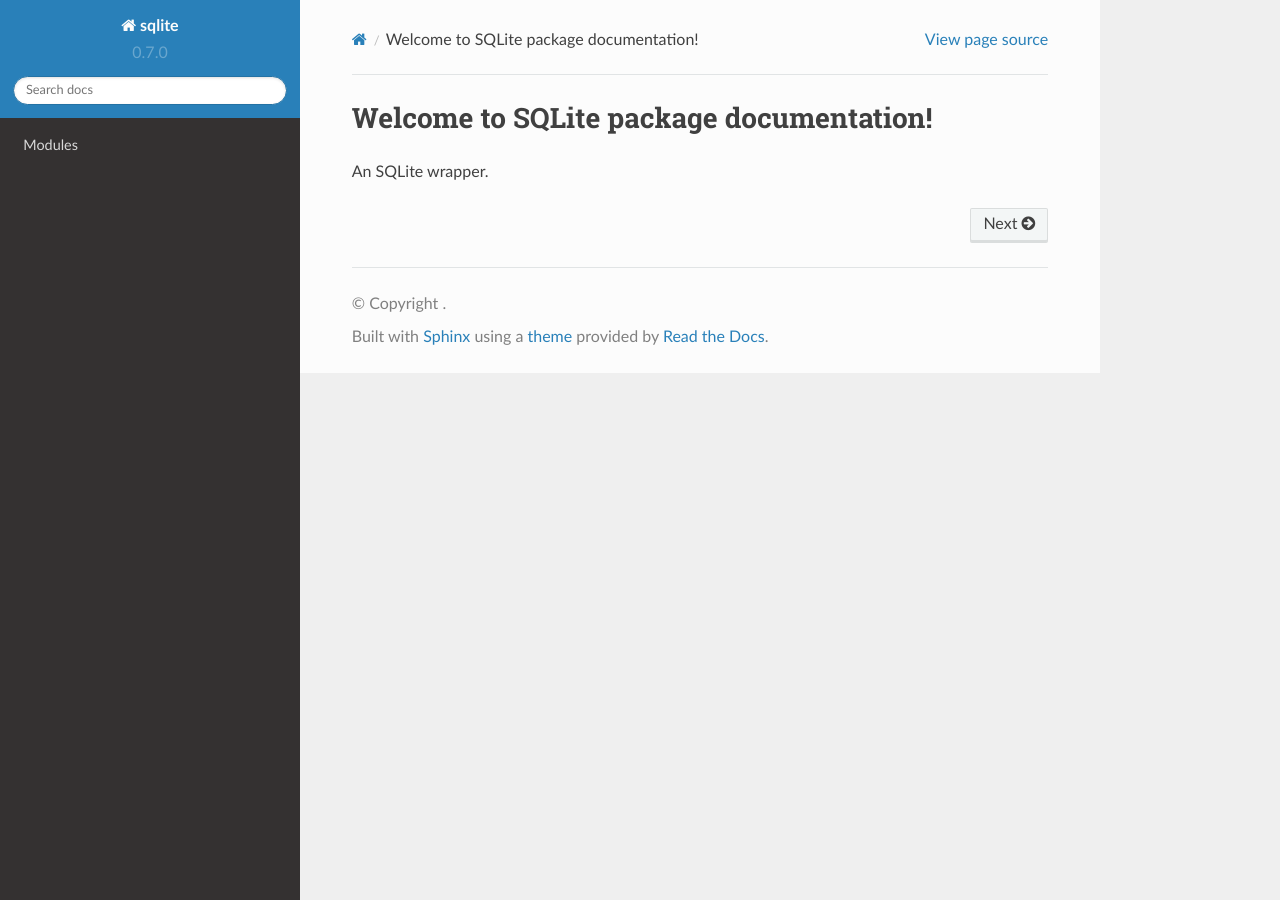
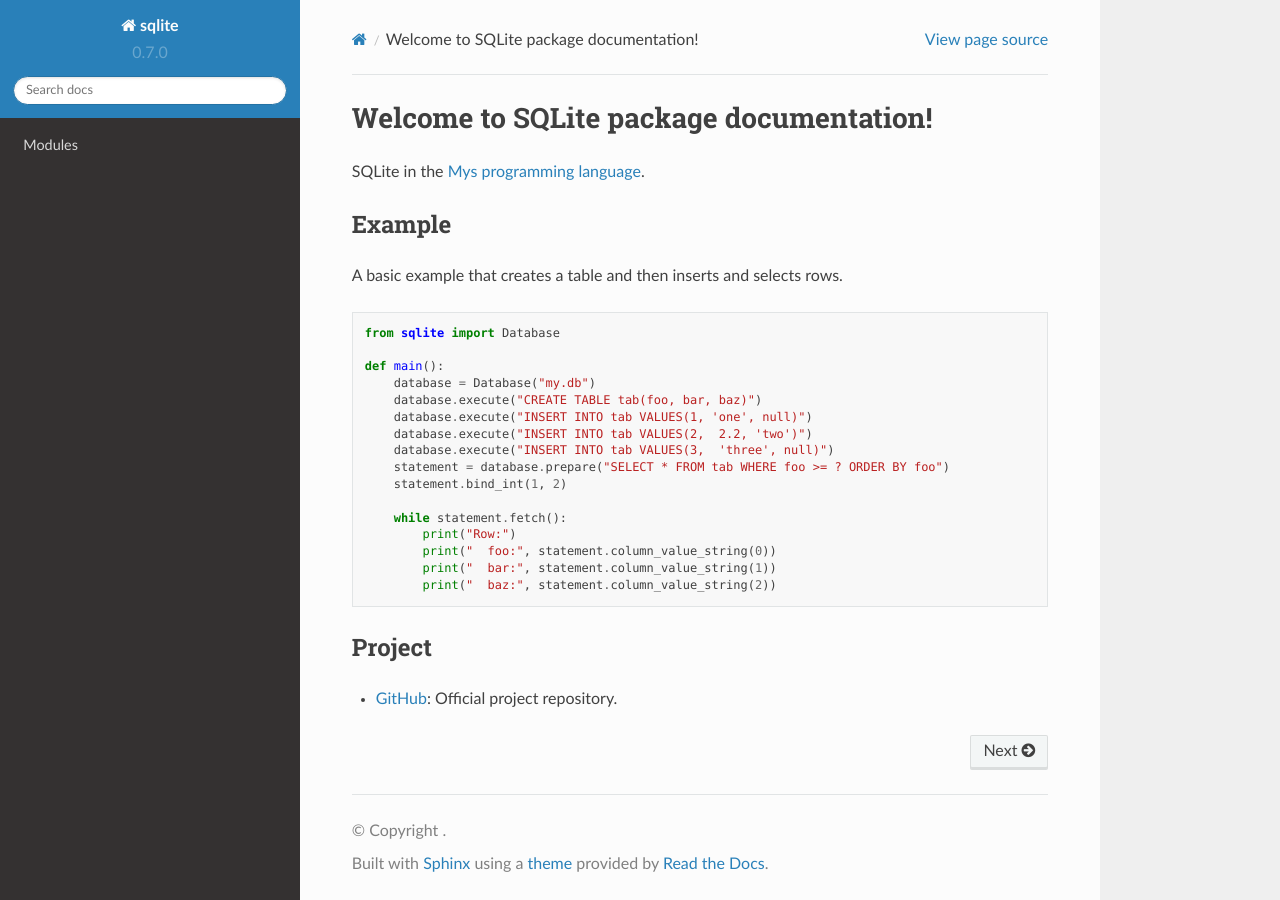
Before and after one commit to mys-lang/package-sqlite, a Sphinx documentation site: the page built from doc/index.rst, in a window 1280 px wide. Built offline with Sphinx 7.4.7 and the Read the Docs theme 2.0.0, drawn with Linux system fonts in a browser that asks for light colours.

Commit message:
Documentation.

```diff
--- a/README.rst
+++ b/README.rst
@@ -2,6 +2,10 @@ SQLite
 ======
 
 SQLite in the `Mys programming language`_.
+
+Project: https://github.com/mys-lang/package-sqlite
+
+Documentation: https://mys-package-sqlite.readthedocs.io/en/latest
 
 Example
 =======
--- a/doc/index.rst
+++ b/doc/index.rst
@@ -1,7 +1,36 @@
 Welcome to SQLite package documentation!
 ========================================
 
-An SQLite wrapper.
+SQLite in the `Mys programming language`_.
+
+Example
+-------
+
+A basic example that creates a table and then inserts and selects rows.
+
+.. code-block:: python
+
+   from sqlite import Database
+
+   def main():
+       database = Database("my.db")
+       database.execute("CREATE TABLE tab(foo, bar, baz)")
+       database.execute("INSERT INTO tab VALUES(1, 'one', null)")
+       database.execute("INSERT INTO tab VALUES(2,  2.2, 'two')")
+       database.execute("INSERT INTO tab VALUES(3,  'three', null)")
+       statement = database.prepare("SELECT * FROM tab WHERE foo >= ? ORDER BY foo")
+       statement.bind_int(1, 2)
+
+       while statement.fetch():
+           print("Row:")
+           print("  foo:", statement.column_value_string(0))
+           print("  bar:", statement.column_value_string(1))
+           print("  baz:", statement.column_value_string(2))
+
+Project
+-------
+
+- `GitHub`_: Official project repository.
 
 .. toctree::
    :maxdepth: 1
@@ -9,3 +38,7 @@ An SQLite wrapper.
    :hidden:
 
    modules
+
+.. _Mys programming language: https://github.com/mys-lang/mys
+
+.. _GitHub: https://github.com/mys-lang/package-sqlite
```
